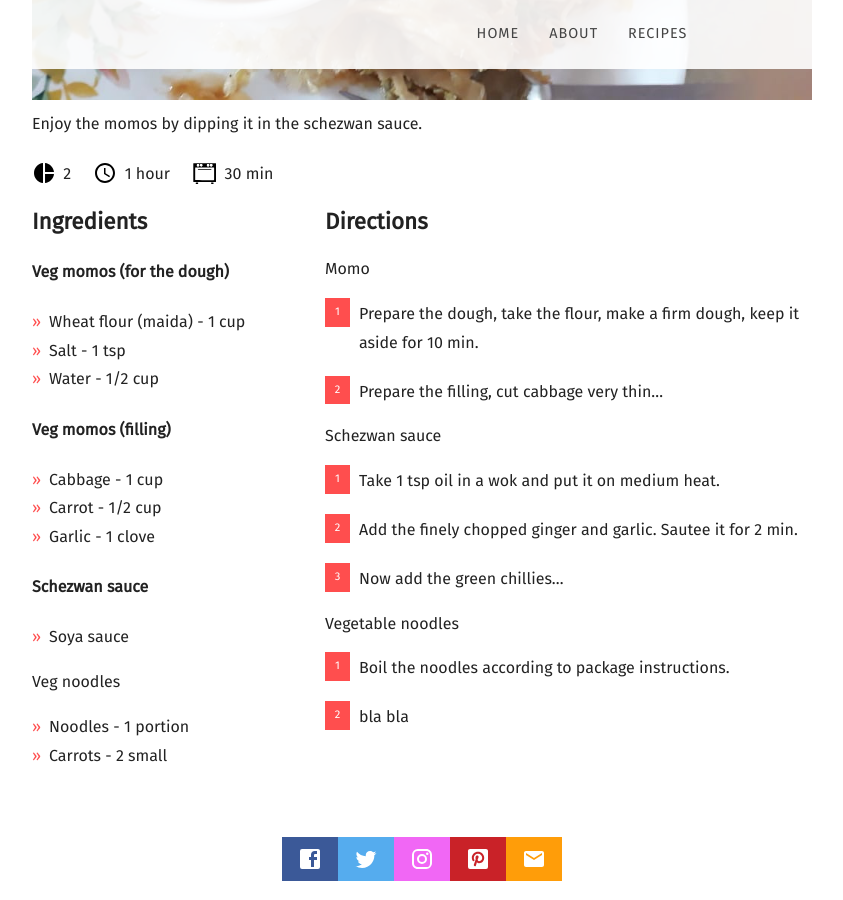
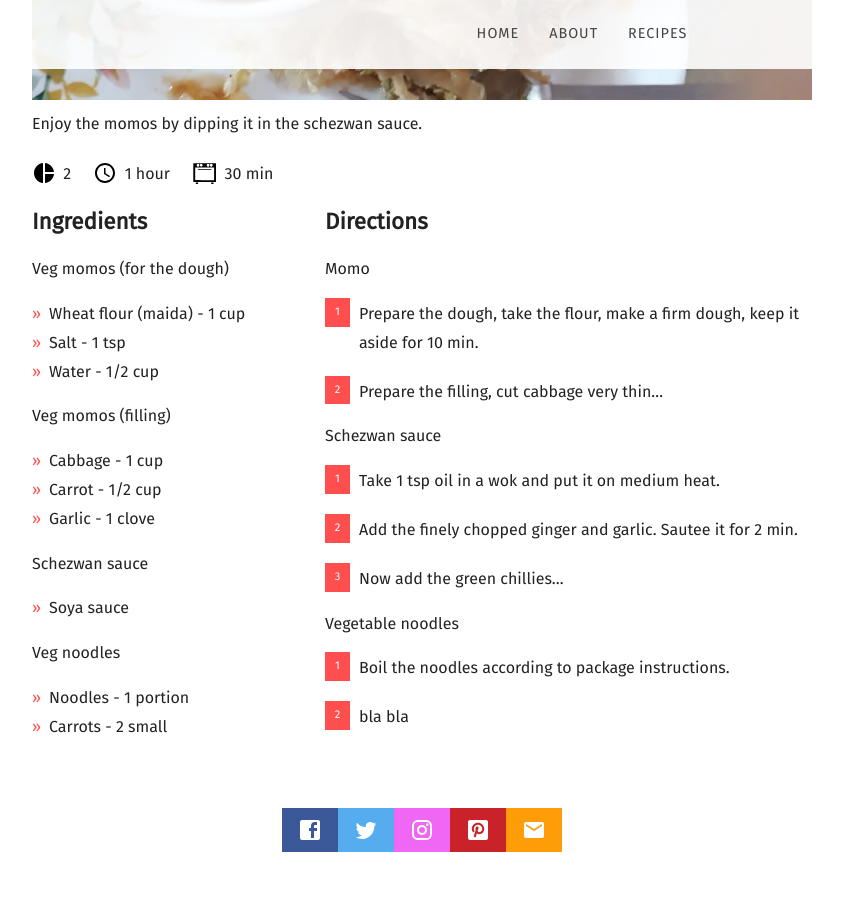
Before and after one commit to tsacooks4u/tsacooks4u.github.io, a Jekyll site: the page built from _posts/2020-07-26-veg-momos-with-schezwan-sauce-and-noodles.md, in a window 1280 px wide and 900 px high, scrolled down 1325 px. Shown: the whole window, without its empty margins (58-901 px from the left). Built offline with Jekyll 4.4.1, drawn with Linux system fonts in a browser that asks for light colours; nearby versions of some CDN libraries; some web fonts are replaced.

```diff
--- a/_posts/2020-07-26-veg-momos-with-schezwan-sauce-and-noodles.md
+++ b/_posts/2020-07-26-veg-momos-with-schezwan-sauce-and-noodles.md
@@ -9,19 +9,19 @@ recipe:
   prep: 1 hour
   cook: 30 min
   ingredients_markdown: |-
-    #### Veg momos (for the dough)
+    Veg momos (for the dough)
 
     * Wheat flour (maida) - 1 cup
     * Salt - 1 tsp
     * Water - 1/2 cup
 
-    #### Veg momos (filling)
+    Veg momos (filling)
 
     * Cabbage - 1 cup
     * Carrot - 1/2 cup
     * Garlic - 1 clove
 
-    #### Schezwan sauce
+    Schezwan sauce
 
     * Soya sauce
 
```
